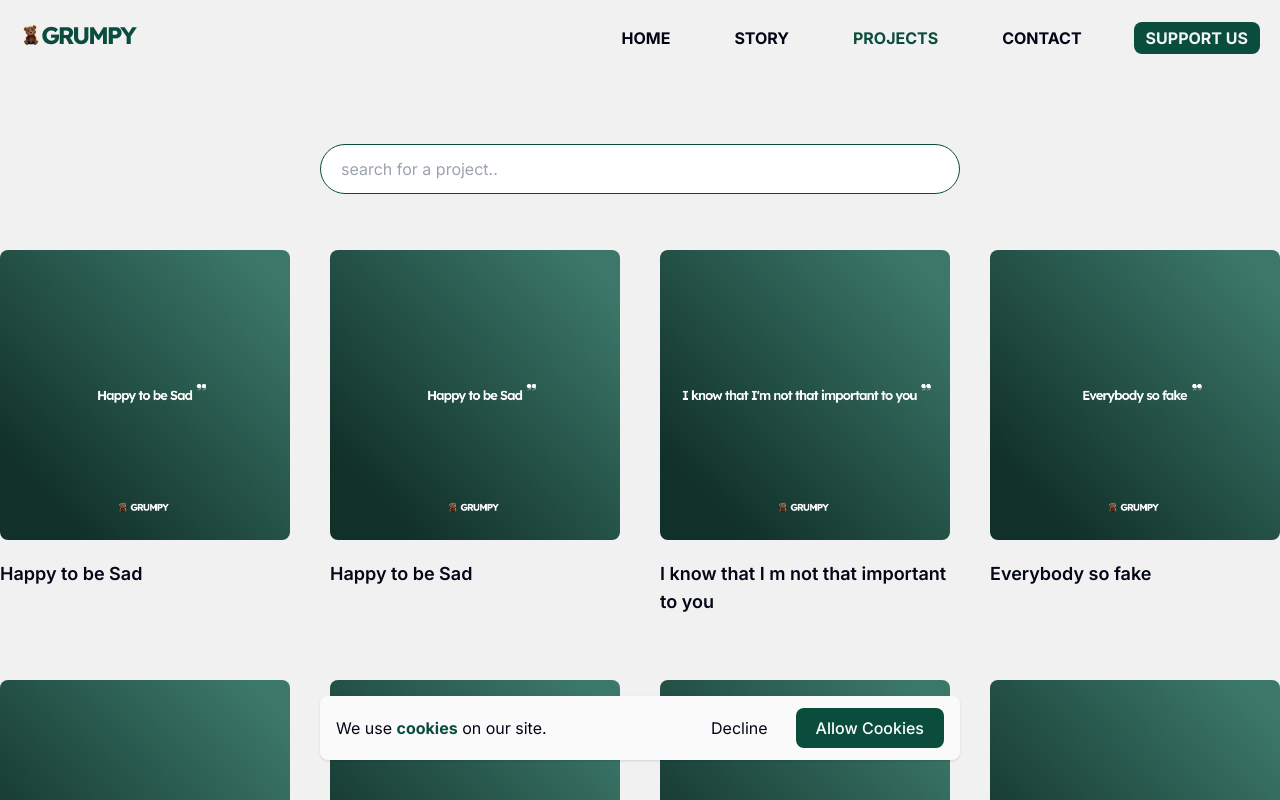
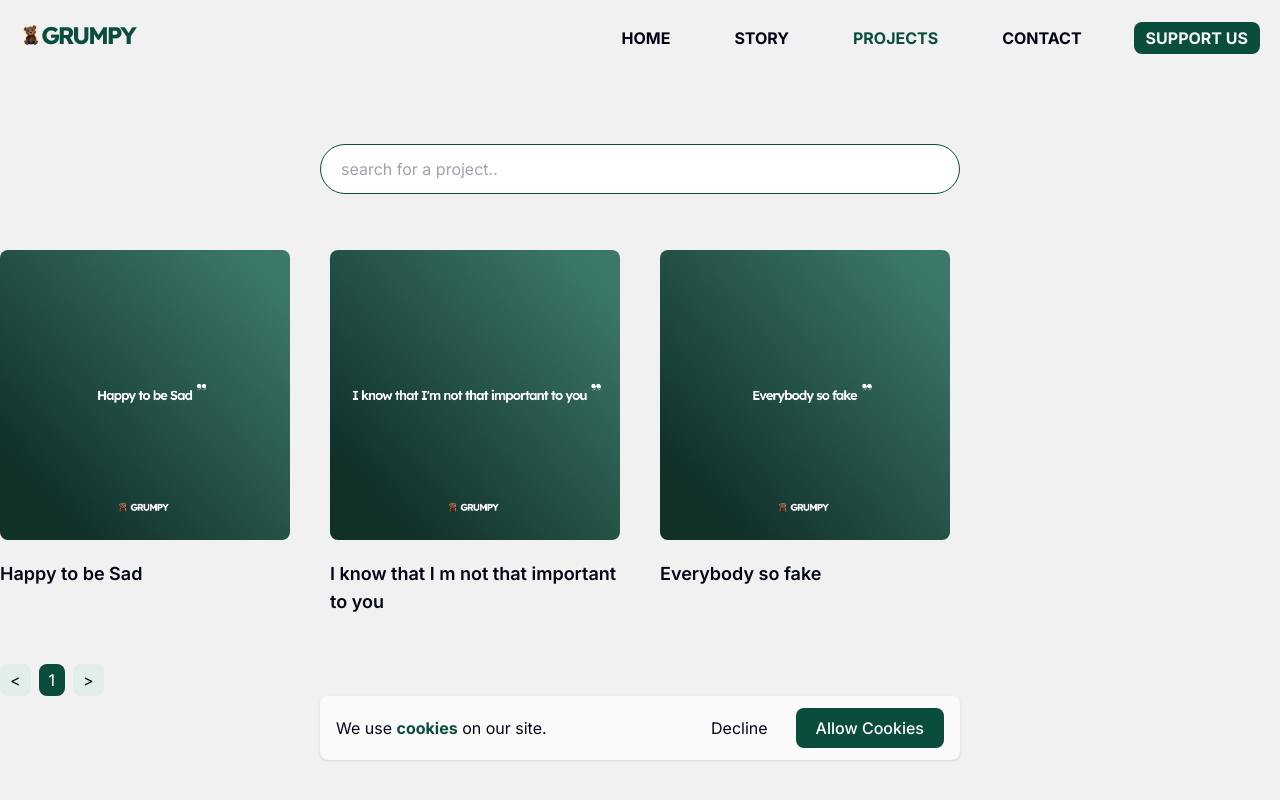
Before and after one commit to g-vasilei/grumpy, a Next.js app: page /projects in a window 1280 px wide. Shown: the top 800 px of the page. Built offline with nearby package versions, Linux system fonts and the light colour scheme.

Commit message:
fix data

```diff
--- a/src/data/data.ts
+++ b/src/data/data.ts
@@ -36,94 +36,6 @@ const data = {
          seoTitle: 'Project: Everybody so fake | grumpy.gr',
          seoDescription: '"Project Everybody so fake.."',
       },
-      {
-         id: 4,
-         title: 'Happy to be Sad',
-         description:
-            'This is how grumpy.gr was created. This moto inspired the creator for this sad website where he can share his thoughts',
-         isPinned: false,
-         slug: 'happy-to-be-sad',
-         img: Q1,
-         seoTitle: 'Project: Happy to be Sad | grumpy.gr',
-         seoDescription: '"Project Happy to be Sad.."',
-      },
-      {
-         id: 5,
-         title: 'Happy to be Sad',
-         description:
-            'This is how grumpy.gr was created. This moto inspired the creator for this sad website where he can share his thoughts',
-         isPinned: false,
-         slug: 'happy-to-be-sad',
-         img: Q1,
-         seoTitle: 'Project: Happy to be Sad | grumpy.gr',
-         seoDescription: '"Project Happy to be Sad.."',
-      },
-      {
-         id: 6,
-         title: 'Happy to be Sad',
-         description:
-            'This is how grumpy.gr was created. This moto inspired the creator for this sad website where he can share his thoughts',
-         isPinned: false,
-         slug: 'happy-to-be-sad',
-         img: Q1,
-         seoTitle: 'Project: Happy to be Sad | grumpy.gr',
-         seoDescription: '"Project Happy to be Sad.."',
-      },
-      {
-         id: 7,
-         title: 'Happy to be Sad',
-         description:
-            'This is how grumpy.gr was created. This moto inspired the creator for this sad website where he can share his thoughts',
-         isPinned: false,
-         slug: 'happy-to-be-sad',
-         img: Q1,
-         seoTitle: 'Project: Happy to be Sad | grumpy.gr',
-         seoDescription: '"Project Happy to be Sad.."',
-      },
-      {
-         id: 8,
-         title: 'Happy to be Sad',
-         description:
-            'This is how grumpy.gr was created. This moto inspired the creator for this sad website where he can share his thoughts',
-         isPinned: false,
-         slug: 'happy-to-be-sad',
-         img: Q1,
-         seoTitle: 'Project: Happy to be Sad | grumpy.gr',
-         seoDescription: '"Project Happy to be Sad.."',
-      },
-      {
-         id: 9,
-         title: 'Happy to be Sad',
-         description:
-            'This is how grumpy.gr was created. This moto inspired the creator for this sad website where he can share his thoughts',
-         isPinned: false,
-         slug: 'happy-to-be-sad',
-         img: Q1,
-         seoTitle: 'Project: Happy to be Sad | grumpy.gr',
-         seoDescription: '"Project Happy to be Sad.."',
-      },
-      {
-         id: 10,
-         title: 'Happy to be Sad',
-         description:
-            'This is how grumpy.gr was created. This moto inspired the creator for this sad website where he can share his thoughts',
-         isPinned: true,
-         slug: 'happy-to-be-sad',
-         img: Q1,
-         seoTitle: 'Project: Happy to be Sad | grumpy.gr',
-         seoDescription: '"Project Happy to be Sad.."',
-      },
-      {
-         id: 11,
-         title: 'Happy to be Sad',
-         description:
-            'This is how grumpy.gr was created. This moto inspired the creator for this sad website where he can share his thoughts',
-         isPinned: false,
-         slug: 'happy-to-be-sad',
-         img: Q1,
-         seoTitle: 'Project: Happy to be Sad | grumpy.gr',
-         seoDescription: '"Project Happy to be Sad.."',
-      },
    ],
 }
 
```
